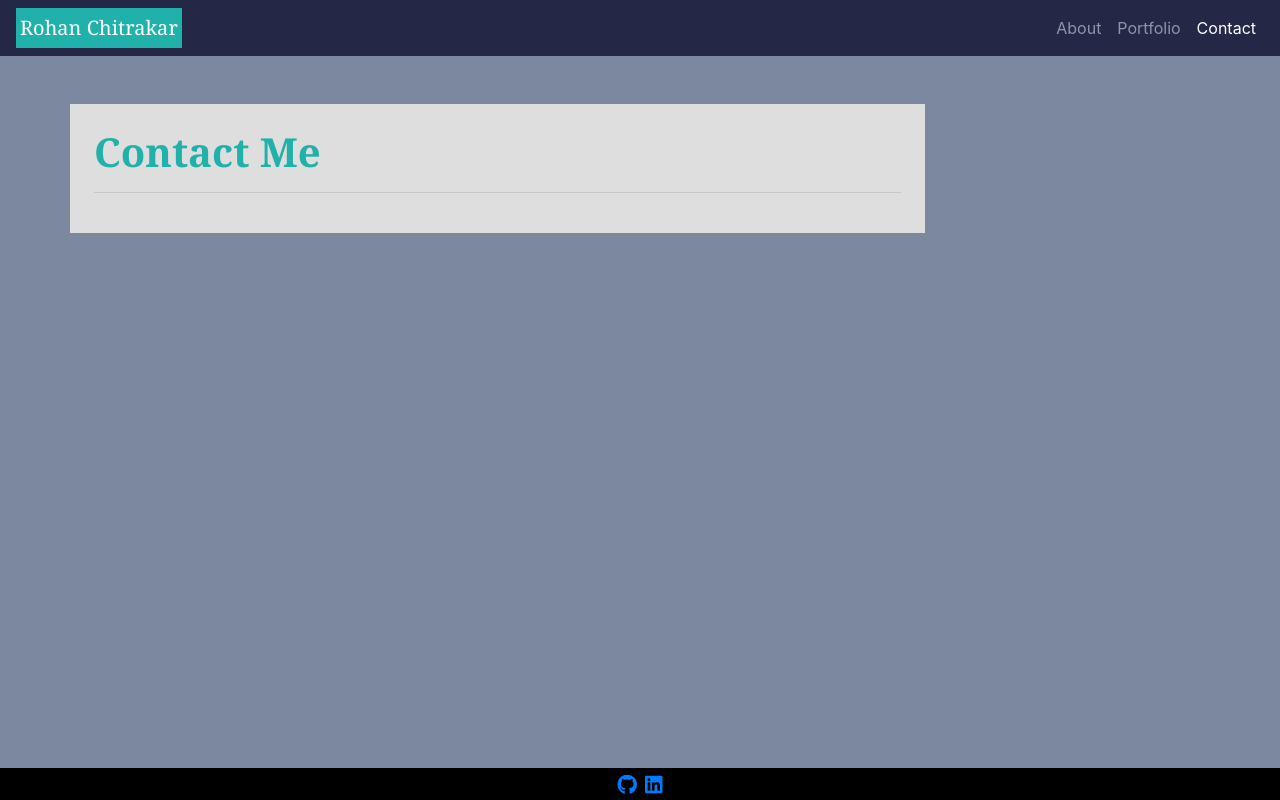
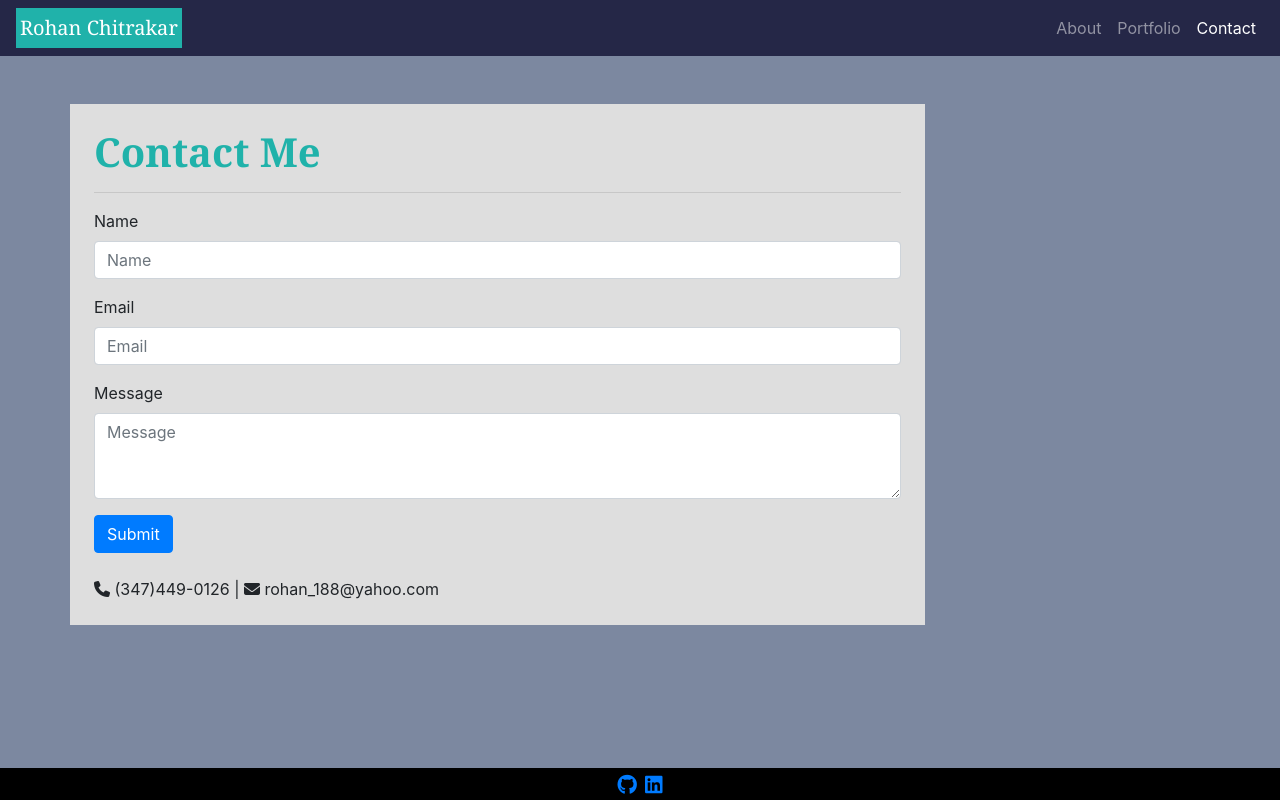
Before and after one commit to roan1088/roan1088.github.io, a React (Create React App) app: page /contact in a window 1280 px wide. Built offline with nearby package versions, Linux system fonts and the light colour scheme.

Commit message:
Added content to contact page

```diff
--- a/src/pages/Contact/index.js
+++ b/src/pages/Contact/index.js
@@ -2,8 +2,39 @@ import React from "react";
 import MainHeading from "../../components/MainHeading";
 
 function Contact() {
+  const handleFormSubmit = (e) => {
+    e.preventDefault();
+  }
+
   return (
-    <MainHeading>Contact Me</MainHeading>
+    <>
+      <MainHeading>Contact Me</MainHeading>
+
+      <div className="row">
+        <div className="col">
+          <form onSubmit={handleFormSubmit}>
+            <div className="form-group">
+              <label htmlFor="name">Name</label>
+              <input className="form-control" id="name" placeholder="Name" />
+            </div>
+            <div className="form-group">
+              <label htmlFor="email">Email</label>
+              <input type="email" className="form-control" id="name" placeholder="Email" />
+            </div>
+            <div className="form-group">
+              <label htmlFor="message">Message</label>
+              <textarea className="form-control" id="message" rows="3"  placeholder="Message"></textarea>
+            </div>
+            <button type="submit" className="btn btn-primary">Submit</button>
+          </form>
+        </div>
+      </div>
+      <div className="row pt-4">
+        <div className="col">
+          <i className="fas fa-phone"></i> (347)449-0126 | <i className="fas fa-envelope"></i> rohan_188@yahoo.com
+        </div>
+      </div>
+    </>
   );
 }
 
```
